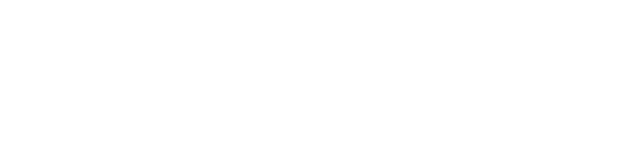
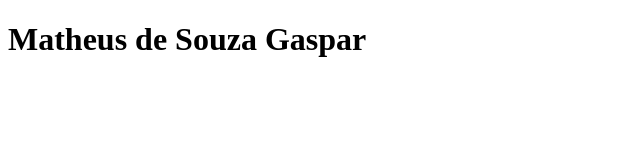
Before and after one commit to msgaspar/msgaspar.github.io, a plain HTML site: page index.html in a window 1280 px wide. Shown: the whole page, without its empty margins (0-640 px from the left). Drawn offline with Linux system fonts and the light colour scheme.

Commit message:
adiciona nome completo

```diff
--- a/index.html
+++ b/index.html
@@ -5,6 +5,6 @@
   <title>Portfolio | Matheus Gaspar</title>
 </head>
 <body>
-
+  <h1>Matheus de Souza Gaspar</h1>
 </body>
 </html>
```
